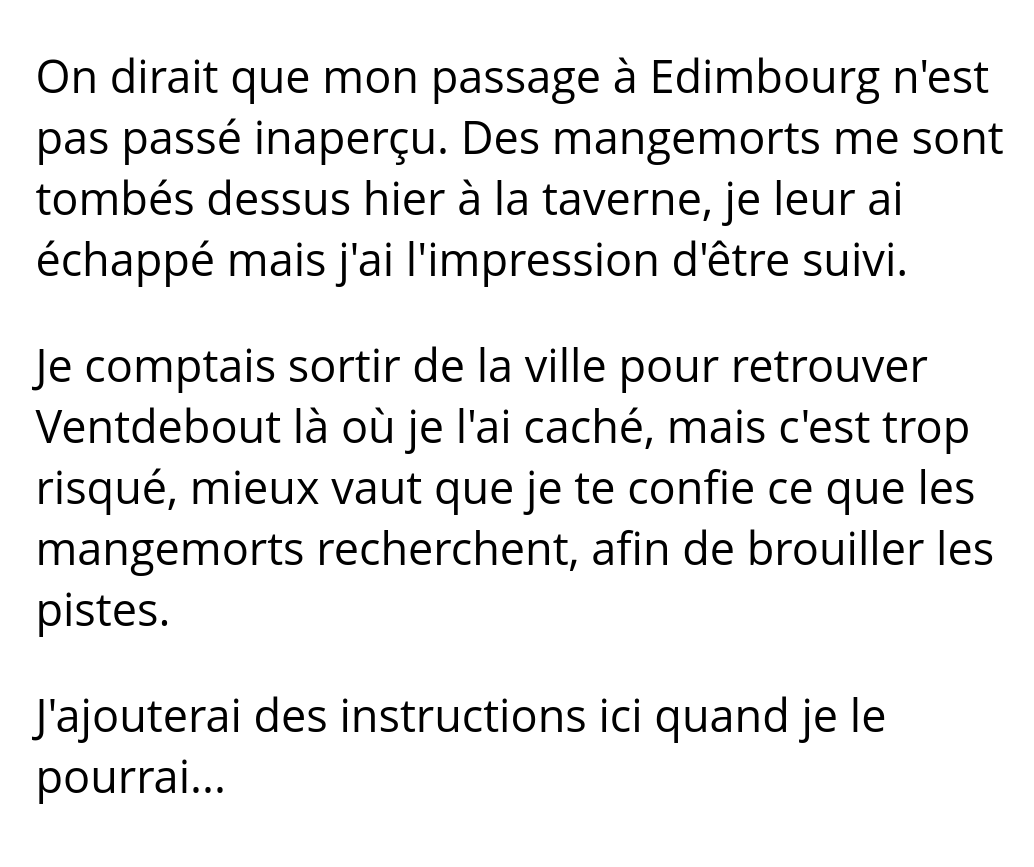
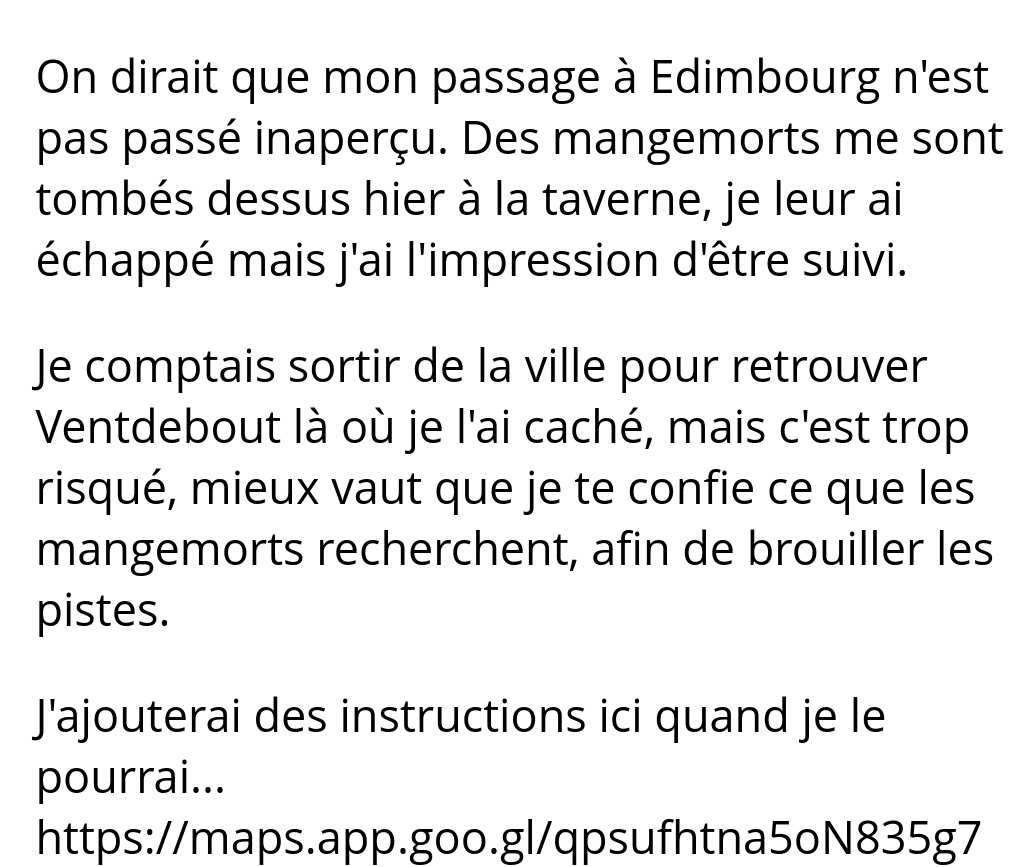
Before and after one commit to jspasquali/jspasquali.github.io, a plain HTML site: page rT3idDkn_1/index.html in a window 1280 px wide. Shown: the whole page, without its empty margins (99-1133 px from the left). Before the commit the page ends 806 px from the top, so only its background shows below. Drawn offline with nearby package versions, Linux system fonts and the light colour scheme.

Commit message:
Update index.html

```diff
--- a/rT3idDkn_1/index.html
+++ b/rT3idDkn_1/index.html
@@ -33,6 +33,8 @@
           </p>
           <p>
               J'ajouterai des instructions ici quand je le pourrai...
+<br>
+https://maps.app.goo.gl/qpsufhtna5oN835g7
               <!-- Rends-toi dans cette boutique... A l'intérieur, -->
           </p>
 
```
